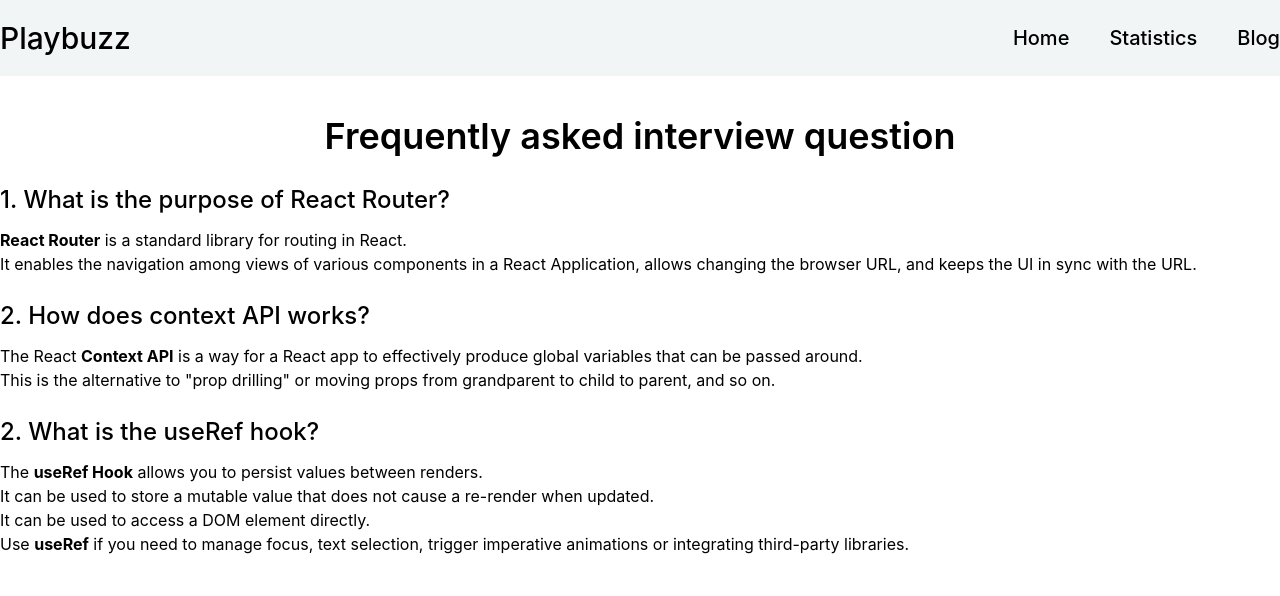
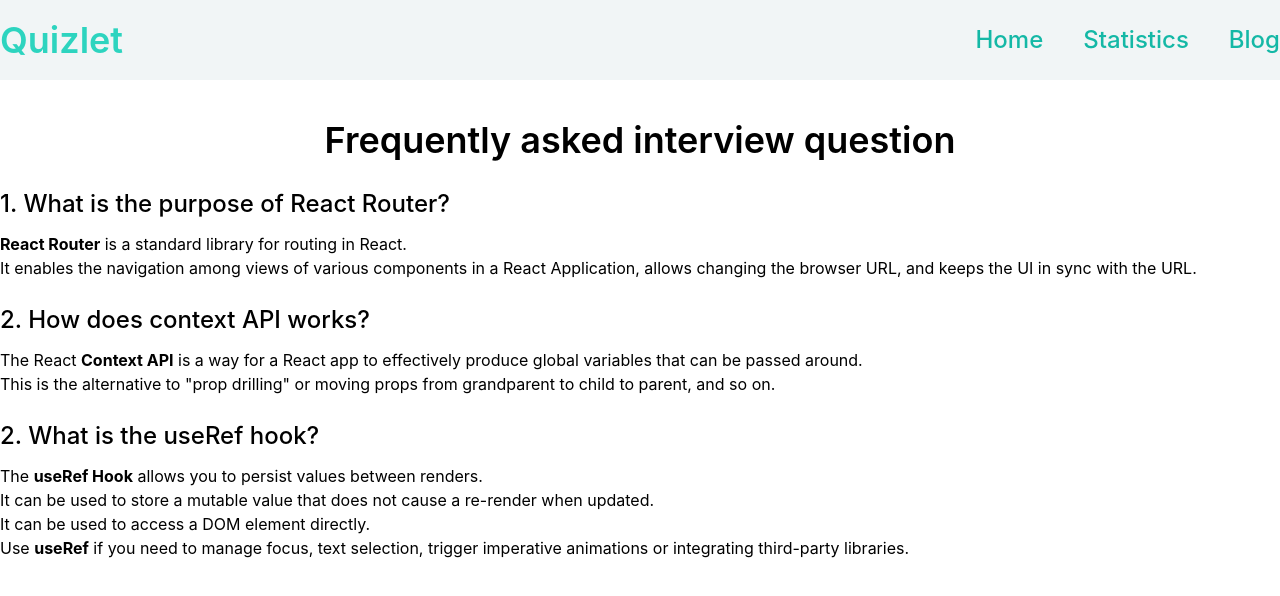
Before and after one commit to mohammedtakbir/Assignment-09-Quizlet, a React (Create React App) app: page /blog in a window 1280 px wide. Shown: the top 596 px of the page. Built offline with nearby package versions, Linux system fonts and the light colour scheme.

Commit message:
style added and responsive the site

```diff
--- a/public/index.html
+++ b/public/index.html
@@ -24,7 +24,7 @@
       work correctly both with client-side routing and a non-root public URL.
       Learn how to configure a non-root public URL by running `npm run build`.
     -->
-    <title>Play Buzz</title>
+    <title>Quizlet</title>
   </head>
   <body>
     <noscript>You need to enable JavaScript to run this app.</noscript>
--- a/src/components/Blog/Blog.js
+++ b/src/components/Blog/Blog.js
@@ -3,6 +3,7 @@ import React from 'react';
 const Blog = () => {
     return (
         <div className='container mx-auto'>
+            <div className='md:px-0 px-4'>
                 <h1 className='text-center mt-10 text-4xl font-semibold'>Frequently asked interview question</h1>
                 <div className='mb-6 mt-7'>
                     <h3 className='font-medium text-2xl'>1. What is the purpose of React Router?</h3>
@@ -28,6 +29,7 @@ const Blog = () => {
                     </ul>
                 </div>
             </div>
+        </div>
     );
 };
 
--- a/src/components/Header/Header.js
+++ b/src/components/Header/Header.js
@@ -3,7 +3,7 @@ import { Link } from 'react-router-dom';
 
 const Header = () => {
     return (
-        <div className='mt-10'>
+        <div className='md:mt-10'>
             <div className="relative flex flex-col-reverse py-16 lg:pt-0 lg:flex-col lg:pb-0">
                 <div className="inset-y-0 top-0 right-0 z-0 w-full max-w-xl px-4 mx-auto md:px-0 lg:pr-0 lg:mb-0 lg:mx-0 lg:w-7/12 lg:max-w-full lg:absolute xl:px-0">
                     <svg
@@ -23,10 +23,10 @@ const Header = () => {
                 <div className="relative flex flex-col items-start w-full max-w-xl px-4 mx-auto md:px-0 lg:px-8 lg:max-w-screen-xl">
                     <div className="mb-16 lg:my-40 lg:max-w-lg lg:pr-5">
                         <h2 className="mb-5 font-sans text-3xl font-bold tracking-tight text-gray-900 sm:text-4xl sm:leading-none">
-                            Organize Live Multiplayer Play Buzz Quiz for Your Event!
+                            Organize Live Multiplayer Quizlet Quiz for Your Event!
                         </h2>
                         <p className="pr-5 mb-9 text-base text-gray-700 md:text-lg">
-                            myQuiz is a web-based Audience Engagement Cloud Platform for hosting interactive trivia quizzes at in-person, virtual, and hybrid events. No app install is required
+                        Quizlet is a web-based Audience Engagement Cloud Platform for hosting interactive trivia quizzes at in-person, virtual, and hybrid events. No app install is required
                         </p>
                         <div className="flex items-center">
                             <Link
--- a/src/components/Home/Home.css
+++ /dev/null
@@ -1,5 +0,0 @@
-/* .custom-grid1{
-    display: grid;
-    grid-template-columns: repeat(auto-fit, minmax(300px, 1fr));
-    gap: 20px;
-} */
--- a/src/components/Home/Home.js
+++ b/src/components/Home/Home.js
@@ -2,13 +2,12 @@ import React from 'react';
 import { useLoaderData } from 'react-router-dom';
 import Header from '../Header/Header';
 import QuizTopics from '../QuizTopics/QuizTopics';
-import './Home.css'
 const Home = () => {
     const quizTopics = useLoaderData().data;
     return (
         <div className='container mx-auto'>
             <Header />
-            <div className='custom-grid1 grid lg:grid-cols-4 md:grid-cols-2 p-10 gap-10'>
+            <div className='grid lg:grid-cols-4 md:grid-cols-2 md:p-10 md:px-0 px-4 gap-10'>
                 {
                     quizTopics.map(quizTopic => <QuizTopics
                         key={quizTopic.id}
--- a/src/components/Navbar/Navbar.js
+++ b/src/components/Navbar/Navbar.js
@@ -7,18 +7,18 @@ const Navbar = () => {
     return (
         <div className=' bg-[#f1f5f6]'>
             <nav className='md:container mx-auto py-5 flex justify-between items-center relative'>
-                <p className='text-3xl font-medium md:pl-0 pl-3'>
-                    <Link to='/'>Playbuzz</Link>
+                <p className='md:text-4xl text-3xl font-semibold md:pl-0 pl-3'>
+                    <Link to='/' className='text-teal-400'>Quizlet</Link>
                 </p>
-                <ul className={`md:flex md:justify-end md:static absolute duration-300 bg-[#f1f5f6] w-full text-center ${open ? 'top-14' : 'top-[-200px]'}`}>
+                <ul className={`md:flex md:justify-end md:static absolute duration-300 bg-[#f1f5f6] w-full text-center z-10 ${open ? 'top-14' : 'top-[-200px]'}`}>
                     <li className='md:ml-10 md:mb-0 mb-4'>
-                        <NavLink className='text-xl font-medium' to='/home'>Home</NavLink>
+                        <NavLink className='lg:text-2xl md:text-xl text-lg font-medium text-teal-500' to='/home'>Home</NavLink>
                     </li>
                     <li className='md:ml-10 md:mb-0 mb-4'>
-                        <NavLink className='text-xl font-medium' to='/statistics'>Statistics</NavLink>
+                        <NavLink className='lg:text-2xl md:text-xl text-lg font-medium text-teal-500' to='/statistics'>Statistics</NavLink>
                     </li>
                     <li className='md:ml-10 md:mb-0 mb-5'>
-                        <NavLink className='text-xl font-medium' to='/blog'>Blog</NavLink>
+                        <NavLink className='lg:text-2xl md:text-xl text-lg font-medium text-teal-500' to='/blog'>Blog</NavLink>
                     </li>
                 </ul>
                 <div className='md:hidden md:pr-0 pr-3'>
--- a/src/components/Option/Option.js
+++ b/src/components/Option/Option.js
@@ -1,13 +1,10 @@
 import React from 'react';
-import { ToastContainer } from 'react-toastify';
 const Option = ({ option, handleTrueFalse }) => {
     return (
         <>
-            <button id='test' onClick={() => handleTrueFalse(option)} className='border border-teal-500 w-full my-3 px-2 py-4 rounded-md'>
-                <p className='text-teal-500'>{option}</p>
+            <button onClick={() => handleTrueFalse(option)} className='border border-teal-500 w-full my-3 px-2 py-4 rounded-md'>
+                <p className='text-teal-500 font-medium'>{option}</p>
             </button>
-
-            <ToastContainer position="top-center" theme="light" />
         </>
     );
 };
--- a/src/components/Quiz/Quiz.js
+++ b/src/components/Quiz/Quiz.js
@@ -10,9 +10,10 @@ const Quiz = () => {
             <h3 className='text-center font-bold text-3xl mt-14 mb-5 text-teal-500'>Quiz of {name}</h3>
             <div>
                 {
-                    questions.map(q => <Question
+                    questions.map((q, index) => <Question
                         q={q}
                         key={q.id}
+                        index={index}
                     />)
                 }
             </div>
--- a/src/components/QuizTopics/QuizTopics.js
+++ b/src/components/QuizTopics/QuizTopics.js
@@ -5,7 +5,7 @@ const quizTopics = ({ quizTopic }) => {
     const { logo, name, total, id } = quizTopic;
     return (
         <div className='p-5 shadow-md rounded-md'>
-            <img className='bg-[#ddd] rounded-md' src={logo} alt="" />
+            <img className='bg-[#dfdfdf] rounded-md' src={logo} alt="" />
             <p className='text-2xl font-medium mt-4 mb-3'>{name}</p>
             <p className='font-medium'>Total Quiz: {total}</p>
             <Link to={`/quiz/${id}`}>
--- a/src/components/Statistics/Statistics.js
+++ b/src/components/Statistics/Statistics.js
@@ -1,6 +1,6 @@
 import React from 'react';
 import { useLoaderData } from 'react-router-dom';
-import { LineChart, Line, XAxis, YAxis, CartesianGrid, Tooltip, Legend, ResponsiveContainer } from 'recharts';
+import { LineChart, Line, XAxis, YAxis, CartesianGrid, Tooltip, ResponsiveContainer } from 'recharts';
 
 const Statistics = () => {
     const quizData = useLoaderData().data;
@@ -10,7 +10,7 @@ const Statistics = () => {
         getData.push(singleData);
     };
     return (
-        <div className='flex justify-center mt-[200px] max-w-[700px] mx-auto'>
+        <div className='flex justify-center mt-[150px] max-w-[700px] mx-auto md:pr-0 pr-5'>
             <ResponsiveContainer width="100%" height={400}>
                 <LineChart width={500} height={400} data={getData}>
                     <Line type="monotone" dataKey="total" stroke="#82ca9d" />
--- a/src/index.js
+++ b/src/index.js
@@ -3,10 +3,12 @@ import ReactDOM from 'react-dom/client';
 import './index.css';
 import App from './App';
 import reportWebVitals from './reportWebVitals';
-
+import { ToastContainer } from 'react-toastify';
+import 'react-toastify/dist/ReactToastify.css';
 const root = ReactDOM.createRoot(document.getElementById('root'));
 root.render(
   <React.StrictMode>
+    <ToastContainer position="top-center" theme="light" />
     <App />
   </React.StrictMode>
 );
```
Also changed, not shown: src/components/Question/Question.js (+15 -11 lines), 1 other file (tests, documents, lock files or other folders). Lines whose indentation alone changed are shown as unchanged.
